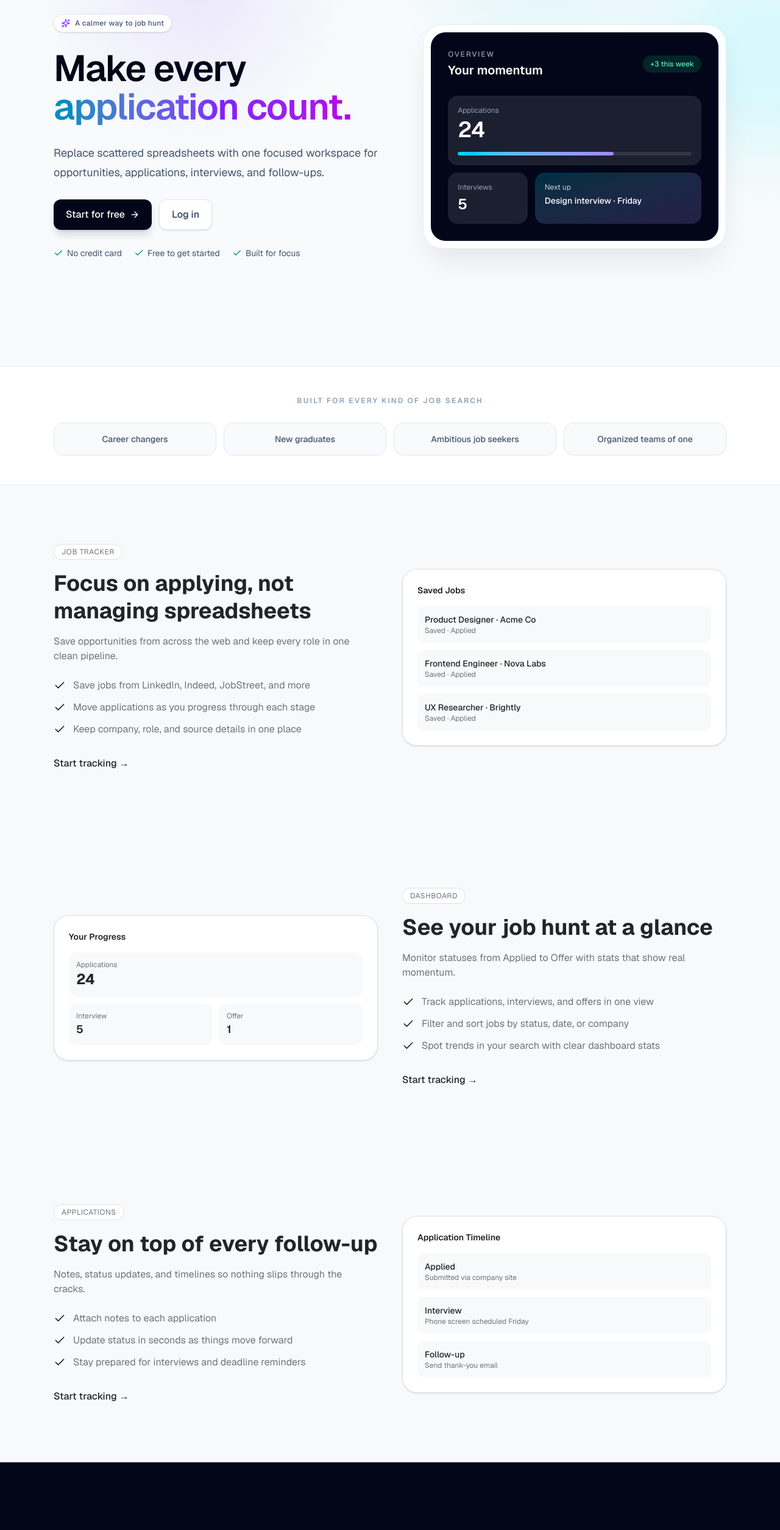
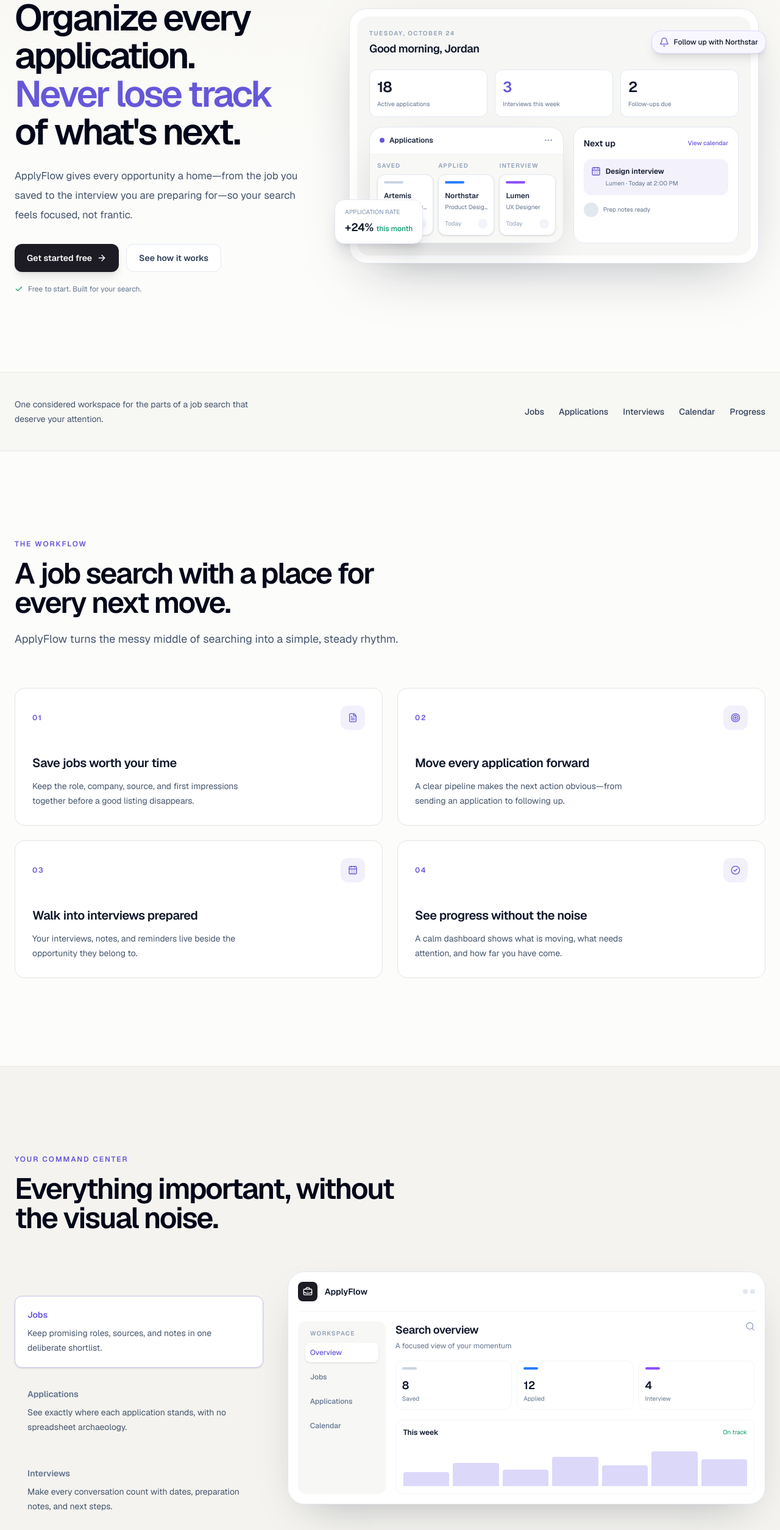
Before and after one commit to DarthCoder-afk/ApplyFlow, a Next.js app in the folder frontend/: page / in a window 1280 px wide. Shown: the part 200-2709 px from the top of the page at 61% size. Built offline with nearby package versions, Linux system fonts and the light colour scheme.

Commit message:
Replace multiple landing sections with ApplyFlowLanding component in HomePage

```diff
--- a/frontend/src/app/page.tsx
+++ b/frontend/src/app/page.tsx
@@ -1,28 +1,12 @@
-import HeroSection from '../components/landing/hero-section';
-import FeaturesSection from '../components/landing/features.section';
-import CtaSection from '../components/landing/cta-section';
 import LandingNavbar from '../components/landing/landing-navbar';
 import LandingFooter from '../components/landing/landing-footer';
-import {
-  AnalyticsPreviewSection,
-  DashboardPreviewSection,
-  FaqSection,
-  HowItWorksSection,
-  TrustedBySection,
-} from '../components/landing/landing-sections';
+import ApplyFlowLanding from '../components/landing/applyflow-landing';
 
 export default function HomePage() {
   return (
     <main className="min-h-screen w-full overflow-hidden bg-slate-50 text-slate-900">
       <LandingNavbar />
-      <HeroSection />
-      <TrustedBySection />
-      <FeaturesSection />
-      <DashboardPreviewSection />
-      <AnalyticsPreviewSection />
-      <HowItWorksSection />
-      <FaqSection />
-      <CtaSection />
+      <ApplyFlowLanding />
       <LandingFooter />
     </main>
   );
```
